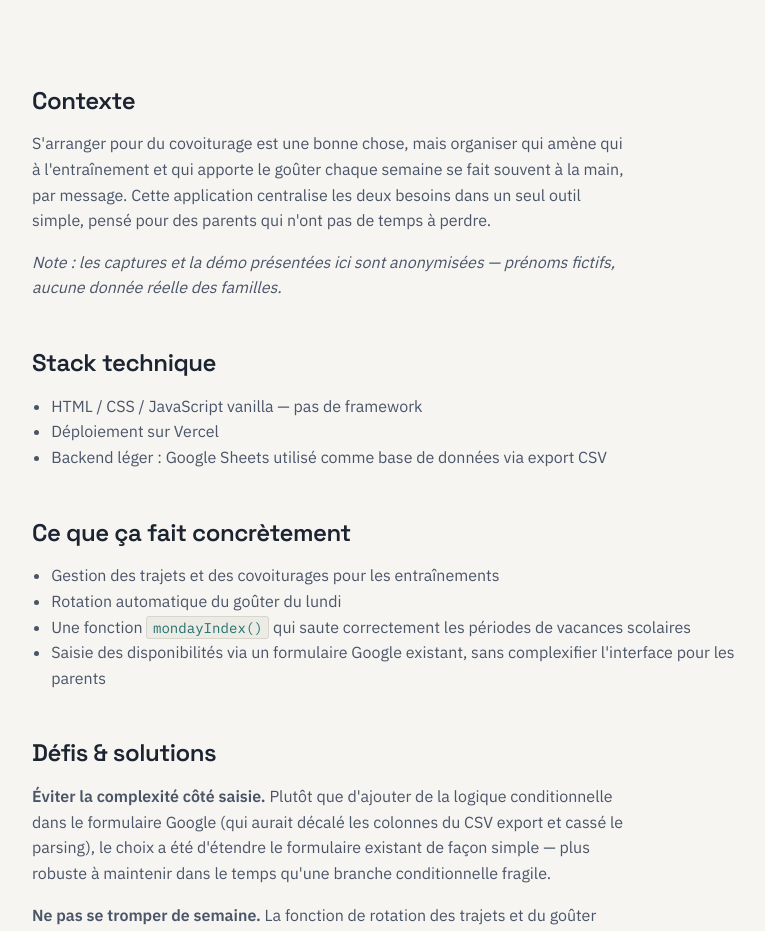
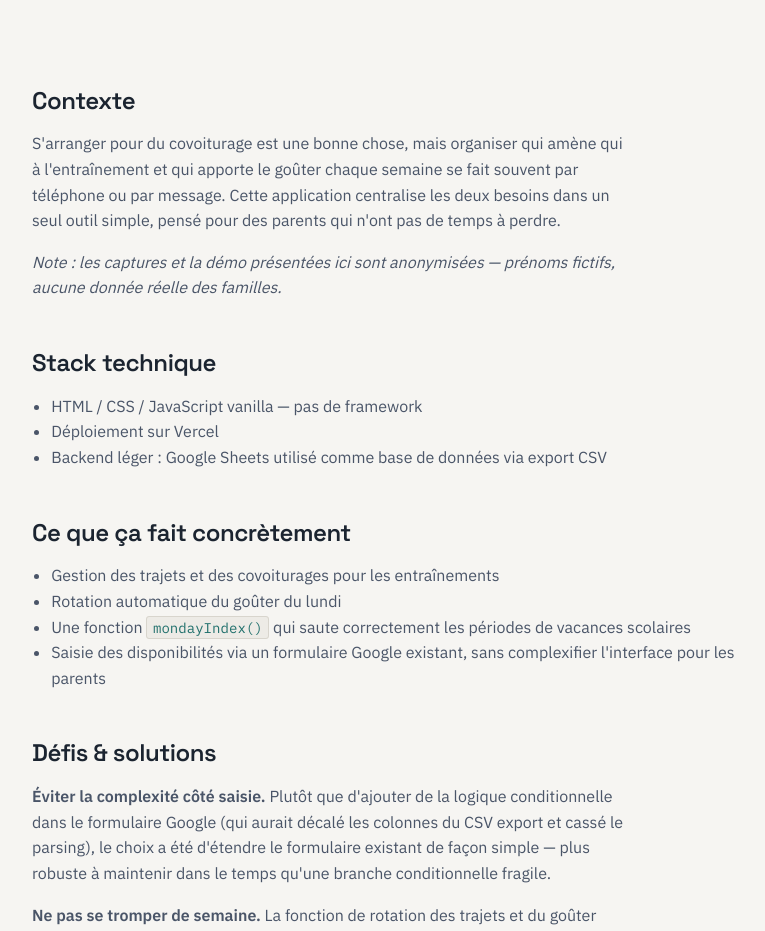
Before and after one commit to romain-blanloeil/Portfolio, a plain HTML site: page projets/rugby-app.html in a window 1280 px wide. Shown: the part 1160-2091 px from the top of the page, without its empty margins (80-845 px from the left). Drawn offline with Linux system fonts and the light colour scheme; a script that the page names is missing.

Commit message:
Clarify communication methods in project description
Updated the description of the application to clarify communication methods.

```diff
--- a/projets/rugby-app.html
+++ b/projets/rugby-app.html
@@ -54,7 +54,7 @@
     <div class="project-content">
 
       <h2>Contexte</h2>
-      <p>S'arranger pour du covoiturage est une bonne chose, mais organiser qui amène qui à l'entraînement et qui apporte le goûter chaque semaine se fait souvent à la main, par message. Cette application centralise les deux besoins dans un seul outil simple, pensé pour des parents qui n'ont pas de temps à perdre.</p>
+      <p>S'arranger pour du covoiturage est une bonne chose, mais organiser qui amène qui à l'entraînement et qui apporte le goûter chaque semaine se fait souvent par téléphone ou par message. Cette application centralise les deux besoins dans un seul outil simple, pensé pour des parents qui n'ont pas de temps à perdre.</p>
       <p><em>Note : les captures et la démo présentées ici sont anonymisées — prénoms fictifs, aucune donnée réelle des familles.</em></p>
 
       <h2>Stack technique</h2>
```
